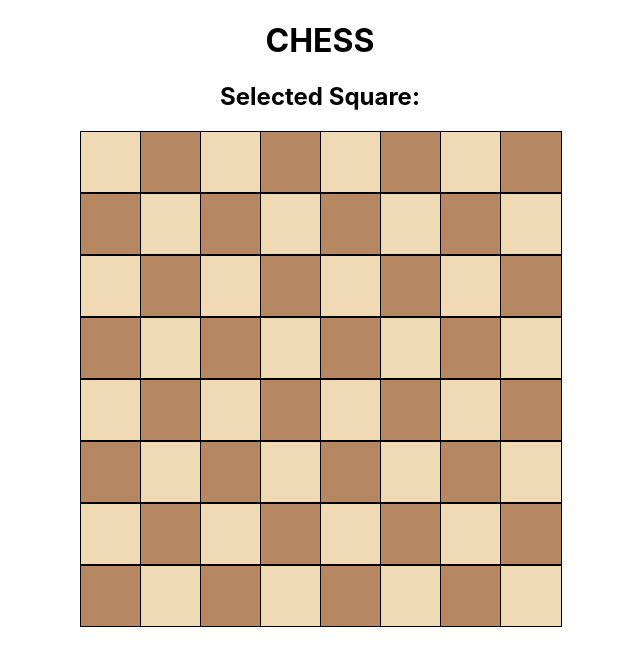
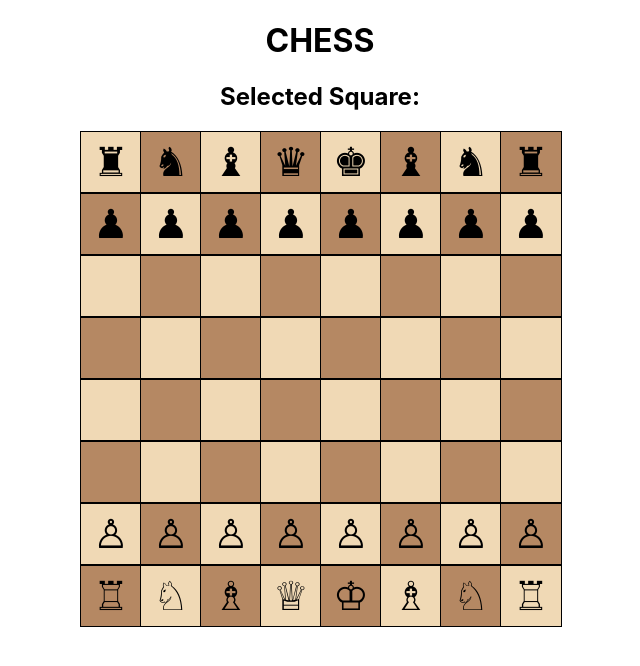
Before and after one commit to niyati2912/chess, a React (Create React App) app: page / in a window 1280 px wide. Shown: the top 666 px of the page, without its empty margins (320-960 px from the left). Built offline with nearby package versions, Linux system fonts and the light colour scheme.

Commit message:
Added chess pieces

```diff
--- a/package.json
+++ b/package.json
@@ -7,6 +7,7 @@
     "@testing-library/jest-dom": "^6.9.1",
     "@testing-library/react": "^16.3.2",
     "@testing-library/user-event": "^13.5.0",
+    "chess.js": "^1.4.0",
     "react": "^19.2.7",
     "react-dom": "^19.2.7",
     "react-scripts": "5.0.1",
--- a/src/components/Board.js
+++ b/src/components/Board.js
@@ -4,6 +4,39 @@ import Square from "./Square";
 function Board() {
 
     const [selectedSquare, setSelectedSquare] = useState(null);
+
+    const [board, setBoard] = useState([
+    "♜", "♞", "♝", "♛", "♚", "♝", "♞", "♜",
+    "♟", "♟", "♟", "♟", "♟", "♟", "♟", "♟",
+
+    null, null, null, null, null, null, null, null,
+    null, null, null, null, null, null, null, null,
+    null, null, null, null, null, null, null, null,
+    null, null, null, null, null, null, null, null,
+
+    "♙", "♙", "♙", "♙", "♙", "♙", "♙", "♙",
+    "♖", "♘", "♗", "♕", "♔", "♗", "♘", "♖"
+]);
+
+    function handleSquareClick(index) {
+
+    if (selectedSquare === null) {
+
+        if (board[index] !== null) {
+            setSelectedSquare(index);
+        }
+
+    } else {
+
+        const newBoard = [...board];
+
+        newBoard[index] = newBoard[selectedSquare];
+        newBoard[selectedSquare] = null;
+
+        setBoard(newBoard);
+        setSelectedSquare(null);
+    }
+}
 
     const squares = [];
 
@@ -17,9 +50,10 @@ function Board() {
             <Square
                 key={i}
                 index={i}
+                piece={board[i]}
                 isLight={isLight}
                 selected={selectedSquare === i}
-                onClick={() => setSelectedSquare(i)}
+                onClick={() => handleSquareClick(i)}
             />
         );
     }
--- a/src/components/Square.js
+++ b/src/components/Square.js
@@ -2,7 +2,8 @@ function Square({
     isLight,
     index,
     selected,
-    onClick
+    onClick,
+    piece
 }) {
 
     return (
@@ -17,9 +18,15 @@ function Square({
                     ? "#f0d9b5"
                     : "#b58863",
                 border: "1px solid black",
-                cursor: "pointer"
+                cursor: "pointer",
+                display: "flex",
+                justifyContent: "center",
+                alignItems: "center",
+                fontSize: "40px",
+                userSelect: "none"
             }}
         >
+            {piece}
         </div>
     );
 }
```
Also changed, not shown: 1 other file (tests, documents, lock files or other folders).
